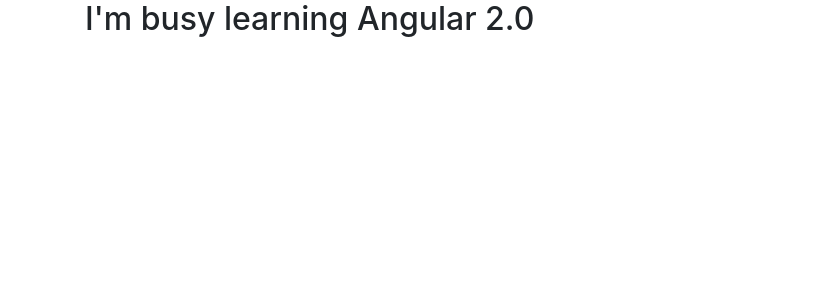
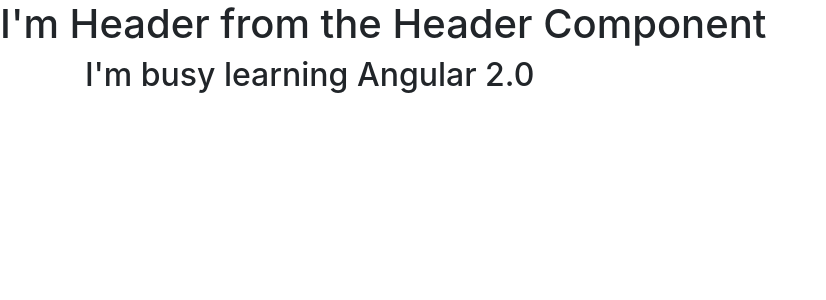
Before and after one commit to pratikaambani/angular2-practise, an Angular app in the folder course/: page / in a window 1280 px wide. Shown: the top 300 px of the page, without its empty margins (0-826 px from the left). Built offline with nearby package versions, Linux system fonts and the light colour scheme.

Commit message:
created header component and registered it under app component - manually

```diff
--- a/course/src/app/app.component.html
+++ b/course/src/app/app.component.html
@@ -1,3 +1,5 @@
+<!-- Utilized newly created header component -->
+<header-comp></header-comp>
 <div class="container">
     <div class="row">
         <div class="col-md-12">
--- /dev/null
+++ b/course/src/app/header/header.component.html
@@ -0,0 +1 @@
+<h1>I'm Header from the Header Component</h1>
```
Also changed, not shown: course/src/app/app.module.ts (+4 -4 lines), course/src/app/header/header.component.ts (added, +10 -0 lines), 1 other file (tests, documents, lock files or other folders).
